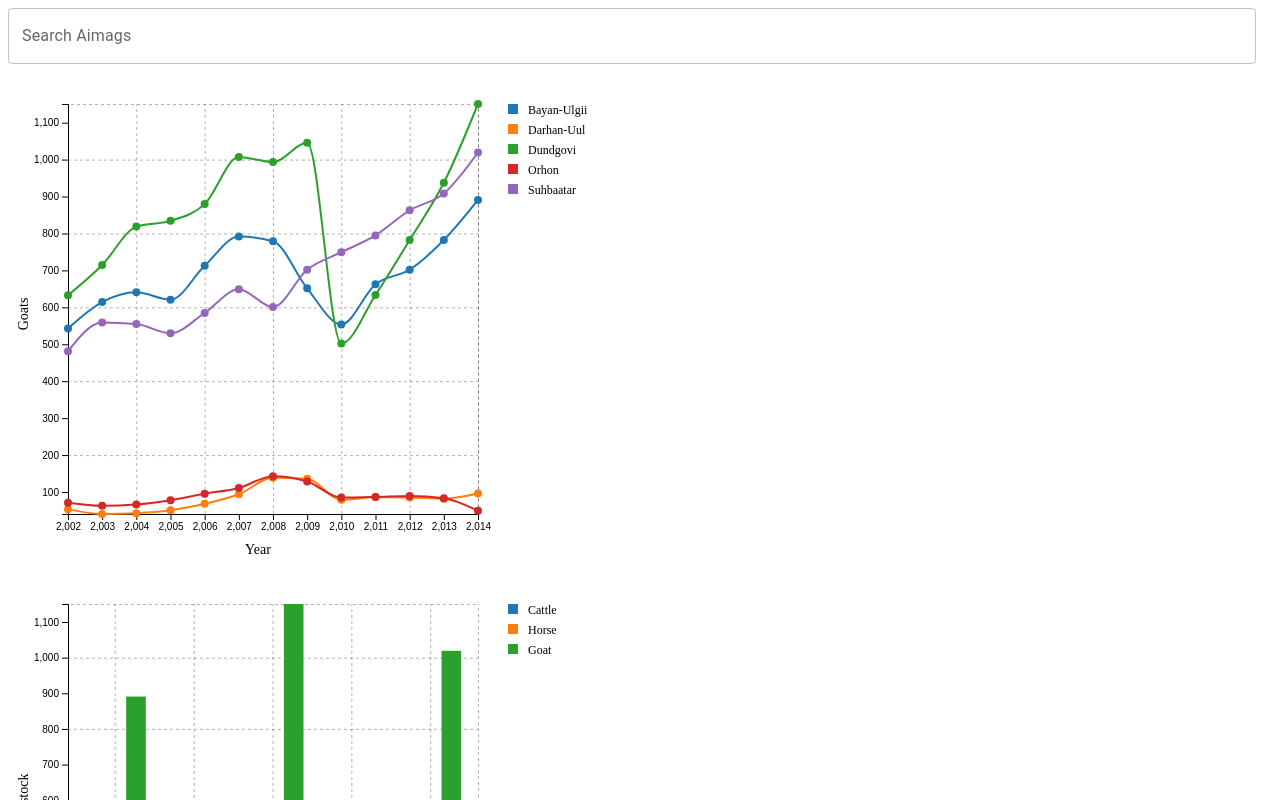
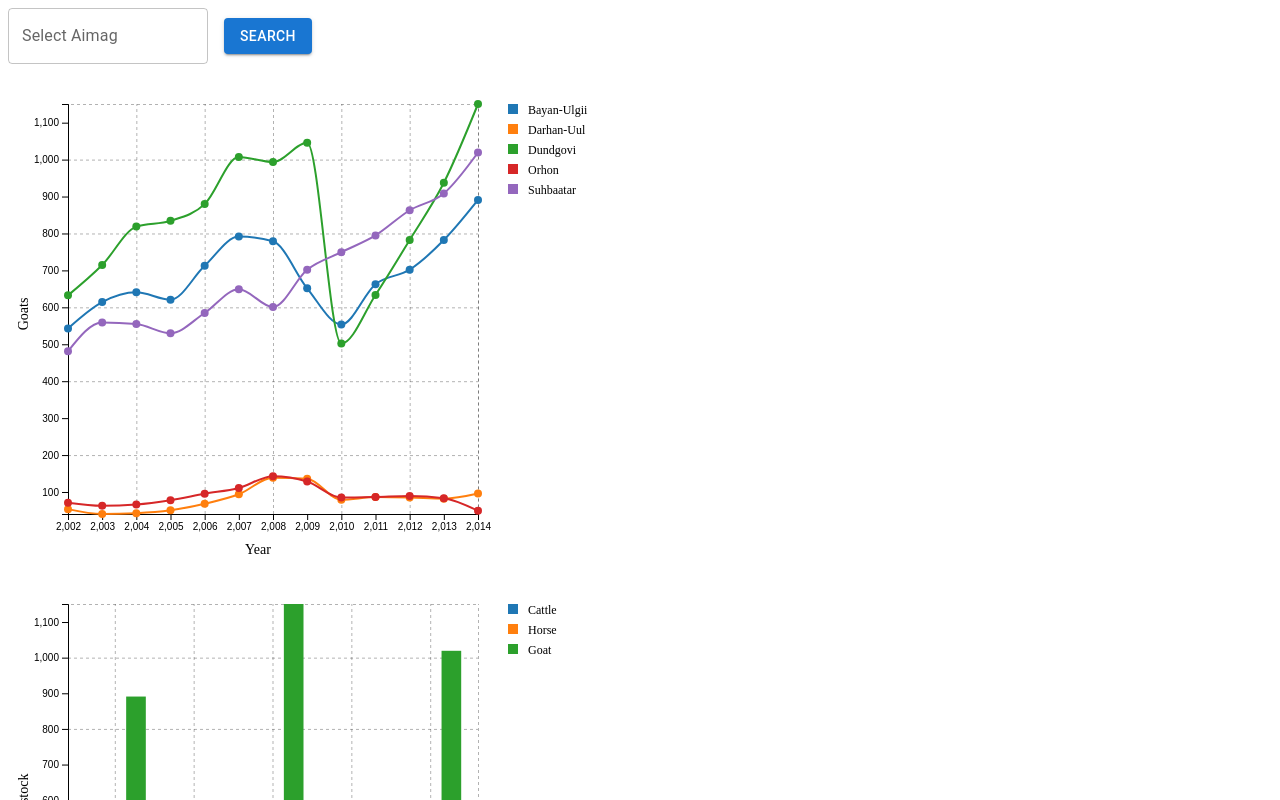
Before and after one commit to cornellh4i/greenzone, a Next.js app in the folder frontend/: page /about in a window 1280 px wide. Shown: the top 800 px of the page. Built offline with nearby package versions, Linux system fonts and the light colour scheme.

Commit message:
implemented atoms and incorporated into search bar

```diff
--- a/frontend/src/components/atoms/Button.tsx
+++ b/frontend/src/components/atoms/Button.tsx
@@ -1,34 +1,68 @@
+// // import React from "react";
+// // import { Button } from "@mui/material";
+
+// // interface ButtonProps {
+// //   children: string;
+// //   color: "gray" | "dark-gray";
+// //   onClick?: () => void;
+// //   type?: "button" | "submit" | "reset" | undefined;
+// // }
+
+// // /** A Button page */
+// // const Buttons = ({ children, color, onClick, type }: ButtonProps) => {
+// //   return (
+// //     <Button
+// //       fullWidth={true}
+// //       type={type}
+// //       variant="contained"
+// //       onClick={onClick}
+// //       disableElevation
+// //       sx={{ textTransform: "capitalize" }}
+// //       className={
+// //         color == "gray"
+// //           ? "bg-gray-300 text-black"
+// //           : color == "dark-gray"
+// //           ? "bg-gray-400 text-black"
+// //           : ""
+// //       }
+// //     >
+// //       {children}
+// //     </Button>
+// //   );
+// // };
+
+// // export default Buttons;
+
+// interface ButtonProps {
+//   searchTerm: string;
+// }
+
+// const onClick = (searchTerm: string) => {
+//   console.log(searchTerm);
+// };
+
+// export default function Button({ searchTerm }: ButtonProps) {
+//   return (
+//     <div>
+//       <button onClick={() => onClick(searchTerm)}>Search</button>
+//     </div>
+//   );
+// }
+
 import React from "react";
-import { Button } from "@mui/material";
+import { Button as MuiButton } from "@mui/material";
 
 interface ButtonProps {
-  children: string;
-  color: "gray" | "dark-gray";
-  onClick?: () => void;
-  type?: "button" | "submit" | "reset" | undefined;
+  onClick: () => void;
+  label: string;
 }
 
-/** A Button page */
-const Buttons = ({ children, color, onClick, type }: ButtonProps) => {
+const Button: React.FC<ButtonProps> = ({ onClick, label }) => {
   return (
-    <Button
-      fullWidth={true}
-      type={type}
-      variant="contained"
-      onClick={onClick}
-      disableElevation
-      sx={{ textTransform: "capitalize" }}
-      className={
-        color == "gray"
-          ? "bg-gray-300 text-black"
-          : color == "dark-gray"
-          ? "bg-gray-400 text-black"
-          : ""
-      }
-    >
-      {children}
-    </Button>
+    <MuiButton variant="contained" onClick={onClick}>
+      {label}
+    </MuiButton>
   );
 };
 
-export default Buttons;
+export default Button;
--- a/frontend/src/components/atoms/DropDown.tsx
+++ b/frontend/src/components/atoms/DropDown.tsx
@@ -1,75 +1,206 @@
-// import * as React from "react";
-// import Box from "@mui/material/Box";
-// import InputLabel from "@mui/material/InputLabel";
-// import MenuItem from "@mui/material/MenuItem";
-// import FormControl from "@mui/material/FormControl";
-// import Select, { SelectChangeEvent } from "@mui/material/Select";
-// import { lab } from "d3";
-// import data from "@/components/charts/data/mongolia-province-data.json";
+// // // // import data from "@/components/charts/data/mongolia-province-data.json";
+// // // // import { useState } from "react";
 
-// export default function BasicSelect({ label }: { label: string }) {
-//   const [age, setAge] = React.useState("");
+// // // // interface ProvinceData {
+// // // //   Aimag: string;
+// // // //   Year: number;
+// // // //   Camel: number;
+// // // //   Cattle: number;
+// // // //   Goat: number;
+// // // //   Horse: number;
+// // // //   Sheep: number;
+// // // // }
 
-//   const handleChange = (event: SelectChangeEvent) => {
-//     setAge(event.target.value as string);
-//   };
+// // // // interface MongoliaProvinceData {
+// // // //   [key: string]: ProvinceData[];
+// // // // }
 
-//   return (
-//     <Box sx={{ minWidth: 120 }}>
-//       <FormControl fullWidth>
-//         <InputLabel id="demo-simple-select-label">{label}</InputLabel>
-//         <Select
-//           labelId="demo-simple-select-label"
-//           id="demo-simple-select"
-//           value={age}
-//           label={label}
-//           onChange={handleChange}
-//         >
-//           {/* <MenuItem value={10}>Ten</MenuItem>
-//           <MenuItem value={20}>Twenty</MenuItem>
-//           <MenuItem value={30}>Thirty</MenuItem> */}
-//         </Select>
-//       </FormControl>
-//     </Box>
-//   );
+// // // // export default function DropDown() {
+// // // //   const provinceData = data as MongoliaProvinceData; // Cast the imported data
+// // // //   const [selectedProvince, setSelectedProvince] = useState<string>("");
+
+// // // //   const handleChange = (event: React.ChangeEvent<HTMLSelectElement>) => {
+// // // //     setSelectedProvince(event.target.value);
+// // // //   };
+
+// // // //   return (
+// // // //     <div>
+// // // //       <label htmlFor="province-select">Select a Province:</label>
+// // // //       <select
+// // // //         id="province-select"
+// // // //         value={selectedProvince}
+// // // //         onChange={handleChange}
+// // // //       >
+// // // //         <option value="">Select</option>
+// // // //         {Object.keys(provinceData).map((aimag) => (
+// // // //           <option key={aimag} value={aimag}>
+// // // //             {aimag}
+// // // //           </option>
+// // // //         ))}
+// // // //       </select>
+
+// // // //       {selectedProvince && (
+// // // //         <div>
+// // // //           <h3>Data for {selectedProvince}:</h3>
+// // // //           <ul>
+// // // //             {provinceData[selectedProvince].map((item) => (
+// // // //               <li key={item.Year}>
+// // // //                 {item.Aimag}: {item.Year} - Camels: {item.Camel}, Cattle:{" "}
+// // // //                 {item.Cattle}, Goats: {item.Goat}, Horses: {item.Horse}, Sheep:{" "}
+// // // //                 {item.Sheep}
+// // // //               </li>
+// // // //             ))}
+// // // //           </ul>
+// // // //         </div>
+// // // //       )}
+// // // //     </div>
+// // // //   );
+// // // // }
+
+// // // import React from "react";
+
+// // // interface ProvinceData {
+// // //   Aimag: string;
+// // //   Year: number;
+// // //   Camel: number;
+// // //   Cattle: number;
+// // //   Goat: number;
+// // //   Horse: number;
+// // //   Sheep: number;
+// // // }
+
+// // // interface MongoliaProvinceData {
+// // //   [key: string]: ProvinceData[];
+// // // }
+
+// // // interface DropDownProps {
+// // //   selectedProvince: string;
+// // //   onChange: (event: React.ChangeEvent<HTMLSelectElement>) => void;
+// // // }
+
+// // // const data =
+// // //   require("@/components/charts/data/mongolia-province-data.json") as MongoliaProvinceData;
+
+// // // export default function DropDown({
+// // //   selectedProvince,
+// // //   onChange,
+// // // }: DropDownProps) {
+// // //   return (
+// // //     <div>
+// // //       <label htmlFor="province-select">Select a Province:</label>
+// // //       <select id="province-select" value={selectedProvince} onChange={onChange}>
+// // //         <option value="">--Please choose an option--</option>
+// // //         {Object.keys(data).map((aimag) => (
+// // //           <option key={aimag} value={aimag}>
+// // //             {aimag}
+// // //           </option>
+// // //         ))}
+// // //       </select>
+// // //     </div>
+// // //   );
+// // // }
+
+// // import React from "react";
+// // import { Autocomplete, TextField } from "@mui/material";
+
+// // interface DropdownProps {
+// //   options: string[];
+// //   value: string | null;
+// //   onChange: (value: string | null) => void;
+// //   label: string;
+// // }
+
+// // const Dropdown: React.FC<DropdownProps> = ({
+// //   options,
+// //   value,
+// //   onChange,
+// //   label,
+// // }) => {
+// //   return (
+// //     <Autocomplete
+// //       options={options}
+// //       getOptionLabel={(option) => option}
+// //       value={value}
+// //       onChange={(event, newValue) => {
+// //         if (typeof newValue === "string" || newValue === null) {
+// //           onChange(newValue);
+// //         }
+// //       }}
+// //       renderInput={(params) => (
+// //         <TextField {...params} label={label} variant="outlined" />
+// //       )}
+// //       freeSolo // Allows input of values not in the options
+// //     />
+// //   );
+// // };
+
+// // export default Dropdown;
+
+// import React from 'react';
+// import { Autocomplete, TextField } from '@mui/material';
+
+// interface DropdownProps {
+//   options: string[];
+//   value: string | null;
+//   onChange: (value: string | null) => void;
+//   label: string;
 // }
 
-import React, { useState } from "react";
-import MenuItem from "@mui/material/MenuItem";
-import Select from "@mui/material/Select";
-import FormControl from "@mui/material/FormControl";
-import InputLabel from "@mui/material/InputLabel";
+// const Dropdown: React.FC<DropdownProps> = ({ options, value, onChange, label }) => {
+//   return (
+//     <Autocomplete
+//       options={options}
+//       getOptionLabel={(option) => option}
+//       value={value}
+//       onChange={(event, newValue) => {
+//         if (typeof newValue === 'string' || newValue === null) {
+//           onChange(newValue);
+//         }
+//       }}
+//       renderInput={(params) => (
+//         <TextField {...params} label={label} variant="outlined" style={{ flexGrow: 1 }} /> // Use style instead of sx
+//       )}
+//       freeSolo // Allows input of values not in the options
+//     />
+//   );
+// };
 
-const DropDown = ({ label, data }: { label: string; data: any }) => {
-  const [selectedValue, setSelectedValue] = useState("");
+// export default Dropdown;
 
-  const handleChange = (event: {
-    target: { value: React.SetStateAction<string> };
-  }) => {
-    setSelectedValue(event.target.value);
-  };
+import React from "react";
+import { Autocomplete, TextField } from "@mui/material";
 
+interface DropdownProps {
+  options: string[];
+  value: string | null;
+  onChange: (value: string | null) => void;
+  label: string;
+  sx?: React.CSSProperties; // Add sx prop to allow styling
+}
+
+const Dropdown: React.FC<DropdownProps> = ({
+  options,
+  value,
+  onChange,
+  label,
+  sx,
+}) => {
   return (
-    <FormControl fullWidth margin="normal">
-      <InputLabel>{label}</InputLabel>
-      <Select value={selectedValue} onChange={handleChange} variant="outlined">
-        {/* Loop through the regions (keys of the data object) */}
-        {Object.keys(data).map((region) =>
-          // Map through each region's array of data and extract the year
-          data[region].map(
-            (
-              item: { Year: string | number | undefined },
-              index: React.Key | null | undefined
-            ) => (
-              <MenuItem key={index} value={item.Year}>
-                {`${item.Year}`}
-              </MenuItem>
-            )
-          )
-        )}
-      </Select>
-    </FormControl>
+    <Autocomplete
+      options={options}
+      getOptionLabel={(option) => option}
+      value={value}
+      onChange={(event, newValue) => {
+        if (typeof newValue === "string" || newValue === null) {
+          onChange(newValue);
+        }
+      }}
+      renderInput={(params) => (
+        <TextField {...params} label={label} variant="outlined" sx={sx} /> // Pass sx to TextField
+      )}
+      freeSolo // Allows input of values not in the options
+    />
   );
 };
 
-export default DropDown;
+export default Dropdown;
--- a/frontend/src/components/molecules/SearchBar.tsx
+++ b/frontend/src/components/molecules/SearchBar.tsx
@@ -1,91 +1,124 @@
-// // src/components/SearchBox.tsx
+// // import React, { useState } from "react";
+// // import { Autocomplete, TextField } from "@mui/material";
+// // import data from "@/components/charts/data/mongolia-province-data.json"; // Import your JSON data
+
+// // const SearchBox = () => {
+// //   // Extract unique Aimags from the imported data
+// //   const uniqueAimag = Array.from(
+// //     new Set(
+// //       Object.values(data) // Get the arrays of data values
+// //         .flat() // Flatten the arrays into a single array
+// //         .map((item) => item.Aimag) // Map to the Aimag property
+// //     )
+// //   );
+
+// //   const [value, setValue] = useState<string | null>(null); // Specify type for the value
+
+// //   return (
+// //     <Autocomplete
+// //       options={uniqueAimag}
+// //       getOptionLabel={(option) => option} // Display the Aimag directly
+// //       value={value}
+// //       onChange={(event, newValue) => {
+// //         // Check if newValue is a string or null before setting
+// //         if (typeof newValue === "string" || newValue === null) {
+// //           setValue(newValue); // Set the selected value
+// //         }
+// //       }}
+// //       renderInput={(params) => (
+// //         <TextField {...params} label="Search Aimags" variant="outlined" />
+// //       )}
+// //       renderOption={(props, option) => (
+// //         <li {...props}>{option}</li> // Display the Aimag directly
+// //       )}
+// //       freeSolo // Allows input of values not in the options
+// //     />
+// //   );
+// // };
+
+// // export default SearchBox;
 
 // import React, { useState } from "react";
-// import { Autocomplete, TextField } from "@mui/material";
-// import data from "@/components/charts/data/mongolia-province-data.json";
+// import { Box } from "@mui/material";
+// import TextBox from "../atoms/TextBox";
+// import Dropdown from "../atoms/DropDown";
+// import Button from "../atoms/Button";
+// import data from "@/components/charts/data/mongolia-province-data.json"; // Import your JSON data
 
-// // Define the Fruit interface inside the SearchBox component file
-// // interface Fruit {
-// //   id: number;
-// //   label: string;
-// // }
+// const SearchBar: React.FC = () => {
+//   // Extract unique Aimags from the imported data
+//   const uniqueAimag = Array.from(
+//     new Set(
+//       Object.values(data)
+//         .flat()
+//         .map((item) => item.Aimag) // Map to the Aimag property
+//     )
+//   );
 
-// // Dummy data for demonstration
-// // const data: Fruit[] = [
-// //   { id: 1, label: "Apple" },
-// //   { id: 2, label: "Banana" },
-// //   { id: 3, label: "Cherry" },
-// //   { id: 4, label: "Date" },
-// //   { id: 5, label: "Elderberry" },
-// // ];
+//   const [selectedAimag, setSelectedAimag] = useState<string | null>(null);
+//   const [searchTerm, setSearchTerm] = useState<string | null>(null);
 
-// const SearchBox = () => {
-//   const [value, setValue] = useState<Fruit | null>(null); // Specify type for the value
+//   const handleSearch = () => {
+//     console.log("Searching for:", { selectedAimag, searchTerm });
+//   };
 
 //   return (
-//     <Autocomplete
-//       options={data}
-//       getOptionLabel={(option) => {
-//         return (option as Fruit).label;
-//       }}
-//       value={value}
-//       onChange={(event, newValue) => {
-//         // Check if newValue is a Fruit or null before setting it
-//         if (newValue && typeof newValue === "object") {
-//           setValue(newValue as Fruit); // Cast to Fruit
-//         } else {
-//           setValue(null); // Set to null if it's a string or empty
-//         }
-//       }}
-//       renderInput={(params) => (
-//         <TextField {...params} label="Search Fruits" variant="outlined" />
-//       )}
-//       renderOption={(props, option) => (
-//         <li {...props}>{(option as Fruit).label}</li>
-//       )}
-//       freeSolo // Allows input of values not in the options
-//     />
+//     <Box display="flex" alignItems="center" gap={2} width="100%">
+//       <Dropdown
+//         options={uniqueAimag}
+//         value={selectedAimag}
+//         onChange={setSelectedAimag}
+//         label="Select Aimag"
+//         sx={{ flexGrow: 1, minWidth: 200 }}
+//       />
+//       {/* <TextBox value={searchTerm} onChange={setSearchTerm} label="Search" /> */}
+//       <Button onClick={handleSearch} label="Search" />
+//     </Box>
 //   );
 // };
 
-// export default SearchBox;
+// export default SearchBar;
 
 import React, { useState } from "react";
-import { Autocomplete, TextField } from "@mui/material";
+import { Box } from "@mui/material";
+import TextBox from "../atoms/TextBox";
+import Dropdown from "../atoms/DropDown";
+import Button from "../atoms/Button";
 import data from "@/components/charts/data/mongolia-province-data.json"; // Import your JSON data
 
-const SearchBox = () => {
+const SearchBar: React.FC = () => {
   // Extract unique Aimags from the imported data
   const uniqueAimag = Array.from(
     new Set(
-      Object.values(data) // Get the arrays of data values
-        .flat() // Flatten the arrays into a single array
+      Object.values(data)
+        .flat()
         .map((item) => item.Aimag) // Map to the Aimag property
     )
   );
 
-  const [value, setValue] = useState<string | null>(null); // Specify type for the value
+  const [selectedAimag, setSelectedAimag] = useState<string | null>(null);
+  const [searchTerm, setSearchTerm] = useState<string | null>(null);
+
+  const handleSearch = () => {
+    console.log("Searching for:", { selectedAimag, searchTerm });
+    // Add your search logic here
+  };
 
   return (
-    <Autocomplete
-      options={uniqueAimag}
-      getOptionLabel={(option) => option} // Display the Aimag directly
-      value={value}
-      onChange={(event, newValue) => {
-        // Check if newValue is a string or null before setting
-        if (typeof newValue === "string" || newValue === null) {
-          setValue(newValue); // Set the selected value
-        }
-      }}
-      renderInput={(params) => (
-        <TextField {...params} label="Search Aimags" variant="outlined" />
-      )}
-      renderOption={(props, option) => (
-        <li {...props}>{option}</li> // Display the Aimag directly
-      )}
-      freeSolo // Allows input of values not in the options
-    />
+    <Box display="flex" alignItems="center" gap={2} width="100%">
+      {" "}
+      {/* Ensure the Box takes full width */}
+      <Dropdown
+        options={uniqueAimag}
+        value={selectedAimag}
+        onChange={setSelectedAimag}
+        label="Select Aimag"
+        sx={{ flexGrow: 1, minWidth: 200 }} // Now valid if you use Solution 1
+      />
+      {/* <TextBox value={searchTerm} onChange={setSearchTerm} label="Search" /> */}
+      <Button onClick={handleSearch} label="Search" />
+    </Box>
   );
 };
 
-export default SearchBox;
+export default SearchBar;
```
Also changed, not shown: frontend/src/components/atoms/TextBox.tsx (+48 -57 lines).
